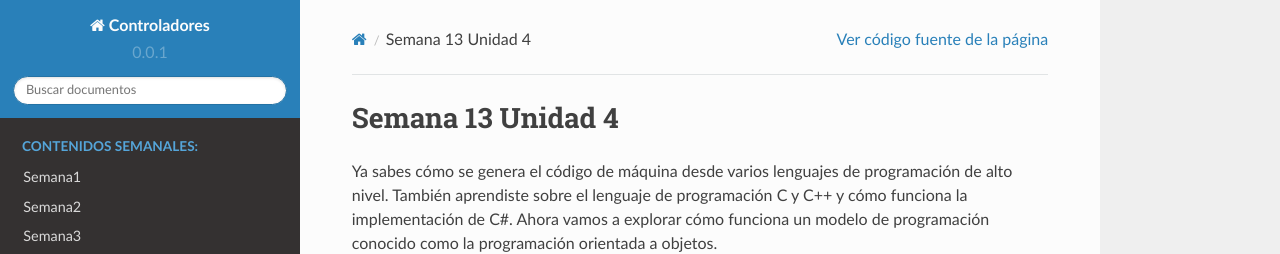
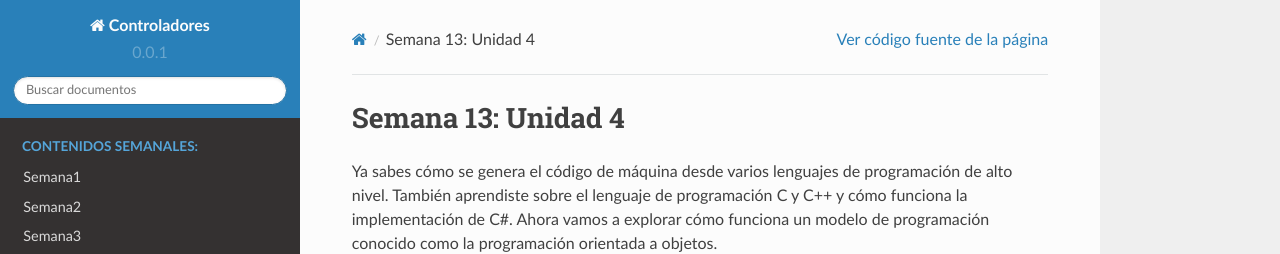
Before and after one commit to juanferfranco/controladores, a Sphinx documentation site: the page built from docs/_semana13/semana13.rst, in a window 1280 px wide and 900 px high. Shown: the top 254 px of the window. Built offline with Sphinx 7.4.7 and the Read the Docs theme 2.0.0, drawn with Linux system fonts in a browser that asks for light colours.

Commit message:
update week 13

```diff
--- a/docs/_semana13/semana13.rst
+++ b/docs/_semana13/semana13.rst
@@ -1,4 +1,4 @@
-Semana 13 Unidad 4
+Semana 13: Unidad 4
 ==========================
 
 Ya sabes cómo se genera el código de máquina desde varios
```
